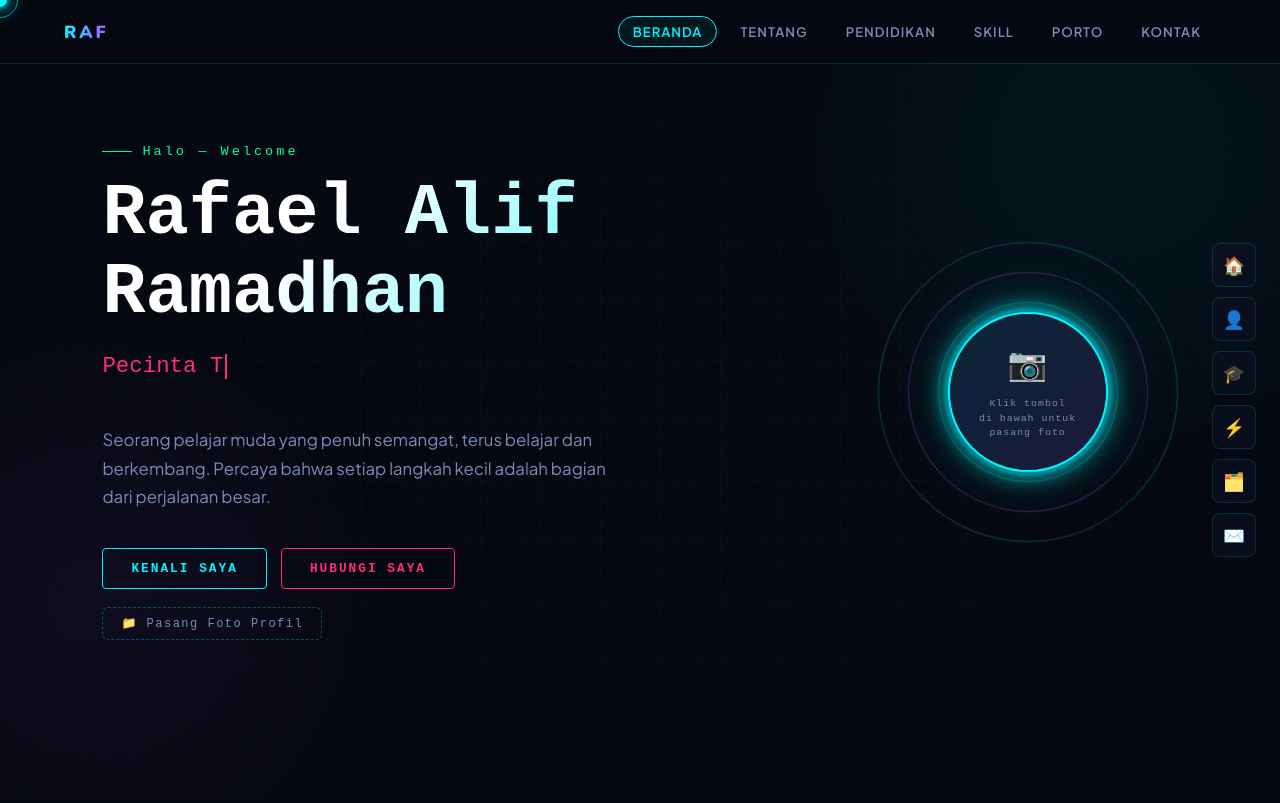
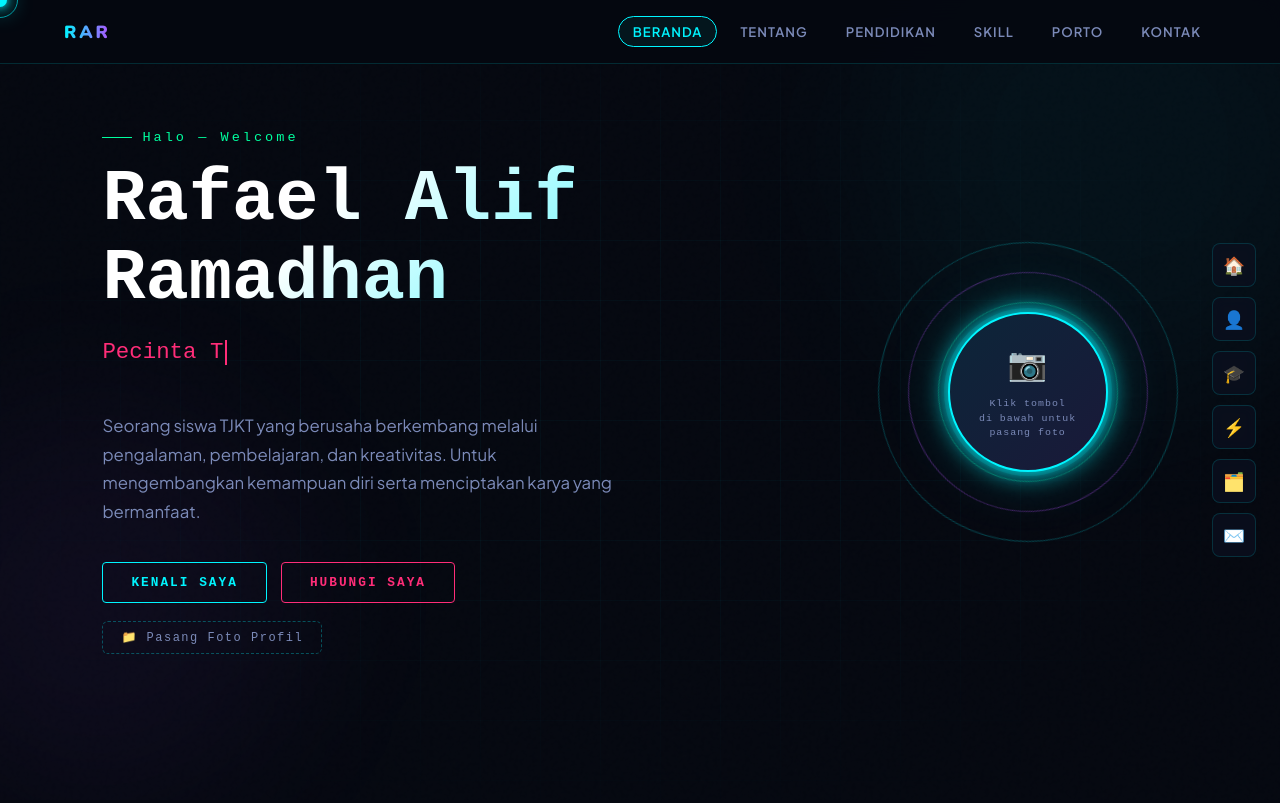
Before and after one commit to faelalif922-code/branding-pael, a plain HTML site: page index.html in a window 1280 px wide. Shown: the top 803 px of the page. Drawn offline with nearby package versions, Linux system fonts and the light colour scheme.

Commit message:
Add files via upload

```diff
--- a/index.html
+++ b/index.html
@@ -17,7 +17,7 @@
 
 <!-- ══ NAVBAR ══ -->
 <nav>
-  <div class="nav-logo">RAF</div>
+  <div class="nav-logo">RAR</div>
   <div class="nav-links">
     <a href="#beranda">Beranda</a>
     <a href="#tentang">Tentang</a>
@@ -62,8 +62,8 @@
 
       <!-- ✏️ Ganti deskripsi singkat di sini -->
       <p class="hero-desc">
-        Seorang pelajar muda yang penuh semangat, terus belajar dan berkembang.
-        Percaya bahwa setiap langkah kecil adalah bagian dari perjalanan besar.
+        Seorang siswa TJKT yang berusaha berkembang melalui pengalaman, pembelajaran, dan kreativitas.
+        Untuk mengembangkan kemampuan diri serta menciptakan karya yang bermanfaat.
       </p>
 
       <div class="hero-btns">
@@ -400,7 +400,7 @@
           <div class="kontak-icon discord">🎮</div>
           <div>
             <div class="kontak-label">Discord</div>
-            <div class="kontak-value">paelRibi#0000</div>
+            <div class="kontak-value">paelRibi</div>
           </div>
         </a>
 
```
